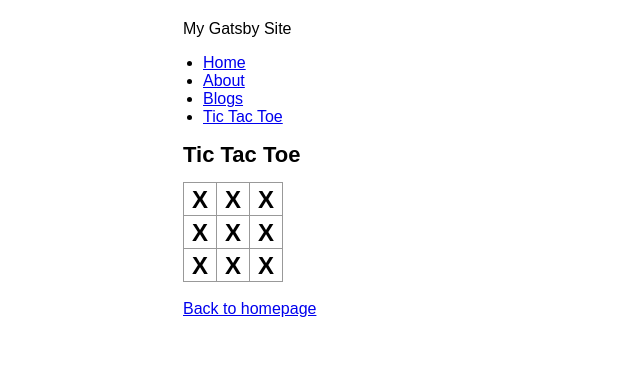
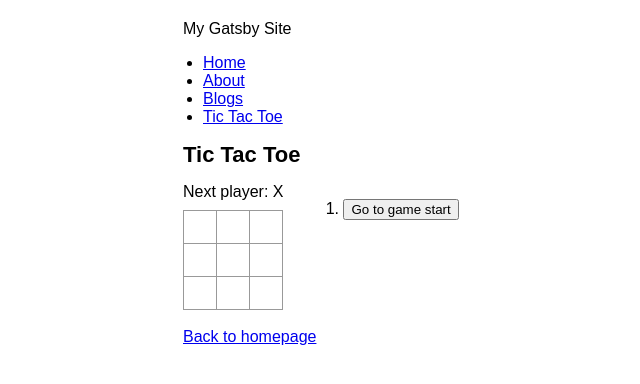
Before and after one commit to mimivirus173/gatsby-pages, a Gatsby site: page /tictactoe in a window 1280 px wide. Shown: the whole page, without its empty margins (207-847 px from the left). Built offline with nearby package versions, Linux system fonts and the light colour scheme; Gatsby itself is replaced by a stand-in of ours.

Commit message:
it broke

```diff
--- a/src/components/layout.js
+++ b/src/components/layout.js
@@ -41,7 +41,7 @@
             </Link>
           </li>
           <li className={navLinkItem}>
-            <Link to="/tictactoe" className={navLinkText}>
+            <Link to="/tictactoe/tictactoe" className={navLinkText}>
               Tic Tac Toe
             </Link>
           </li>
--- a/src/pages/tictactoe.js
+++ /dev/null
@@ -1,34 +0,0 @@
-import * as React from 'react'
-import Layout from '../components/layout'
-import Seo from '../components/seo'
-import {
-    square,
-} from '../components/tictactoe.css'
-
-const TicTacToePage = () => {
-    return (
-      <main>
-        <Layout pageTitle="Tic Tac Toe">
-            <div className="board-row">
-                <button className="square">X</button>
-                <button className="square">X</button>
-                <button className="square">X</button>
-            </div>
-            <div className="board-row">
-                <button className="square">X</button>
-                <button className="square">X</button>
-                <button className="square">X</button>
-            </div>
-            <div className="board-row">
-                <button className="square">X</button>
-                <button className="square">X</button>
-                <button className="square">X</button>
-            </div>
-        </Layout>
-      </main>
-    )
-  }
-
-export const Head = () => <Seo title="Tic Tac Toe" />
-
-export default TicTacToePage
--- /dev/null
+++ b/src/pages/tictactoe/index.js
@@ -0,0 +1,127 @@
+import * as React from 'react'
+import { useState } from 'react';
+import './tictactoe.css';
+import Layout from '../../components/layout';
+import Seo from '../../components/seo';
+
+function Square({ value, onSquareClick }) {
+  return (
+    <button className="square" onClick={onSquareClick}>
+      {value}
+    </button>
+  );
+}
+
+function Board({ xIsNext, squares, onPlay }) {
+  function handleClick(i) {
+    if (calculateWinner(squares) || squares[i]) {
+      return;
+    }
+    const nextSquares = squares.slice();
+    if (xIsNext) {
+      nextSquares[i] = 'X';
+    } else {
+      nextSquares[i] = 'O';
+    }
+    onPlay(nextSquares);
+  }
+
+  const winner = calculateWinner(squares);
+  let status;
+  if (winner) {
+    status = 'Winner: ' + winner;
+  } else {
+    status = 'Next player: ' + (xIsNext ? 'X' : 'O');
+  }
+
+  return (
+    <>
+      <div className="status">{status}</div>
+      <div className="board-row">
+        <Square value={squares[0]} onSquareClick={() => handleClick(0)} />
+        <Square value={squares[1]} onSquareClick={() => handleClick(1)} />
+        <Square value={squares[2]} onSquareClick={() => handleClick(2)} />
+      </div>
+      <div className="board-row">
+        <Square value={squares[3]} onSquareClick={() => handleClick(3)} />
+        <Square value={squares[4]} onSquareClick={() => handleClick(4)} />
+        <Square value={squares[5]} onSquareClick={() => handleClick(5)} />
+      </div>
+      <div className="board-row">
+        <Square value={squares[6]} onSquareClick={() => handleClick(6)} />
+        <Square value={squares[7]} onSquareClick={() => handleClick(7)} />
+        <Square value={squares[8]} onSquareClick={() => handleClick(8)} />
+      </div>
+    </>
+  );
+}
+
+const TicTacToePage = () => {
+  const [history, setHistory] = useState([Array(9).fill(null)]);
+  const [currentMove, setCurrentMove] = useState(0);
+  const xIsNext = currentMove % 2 === 0;
+  const currentSquares = history[currentMove];
+
+  function handlePlay(nextSquares) {
+    const nextHistory = [...history.slice(0, currentMove + 1), nextSquares];
+    setHistory(nextHistory);
+    setCurrentMove(nextHistory.length - 1);
+  }
+
+  function jumpTo(nextMove) {
+    setCurrentMove(nextMove);
+  }
+
+  const moves = history.map((squares, move) => {
+    let description;
+    if (move > 0) {
+      description = 'Go to move #' + move;
+    } else {
+      description = 'Go to game start';
+    }
+    return (
+      <li key={move}>
+        <button onClick={() => jumpTo(move)}>{description}</button>
+      </li>
+    );
+  });
+
+  return (
+    <main>
+      <Layout pageTitle="Tic Tac Toe">
+        <div className="game">
+          <div className="game-board">
+            <Board xIsNext={xIsNext} squares={currentSquares} onPlay={handlePlay} />
+          </div>
+          <div className="game-info">
+            <ol>{moves}</ol>
+          </div>
+        </div>
+      </Layout>
+    </main>
+  );
+}
+
+function calculateWinner(squares) {
+  const lines = [
+    [0, 1, 2],
+    [3, 4, 5],
+    [6, 7, 8],
+    [0, 3, 6],
+    [1, 4, 7],
+    [2, 5, 8],
+    [0, 4, 8],
+    [2, 4, 6],
+  ];
+  for (let i = 0; i < lines.length; i++) {
+    const [a, b, c] = lines[i];
+    if (squares[a] && squares[a] === squares[b] && squares[a] === squares[c]) {
+      return squares[a];
+    }
+  }
+  return null;
+}
+
+export const Head = () => <Seo title="Tic Tac Toe" />
+
+export default TicTacToePage
```
Also changed, not shown: src/pages/tictactoe/tictactoe.css (renamed from src/components/tictactoe.css).
